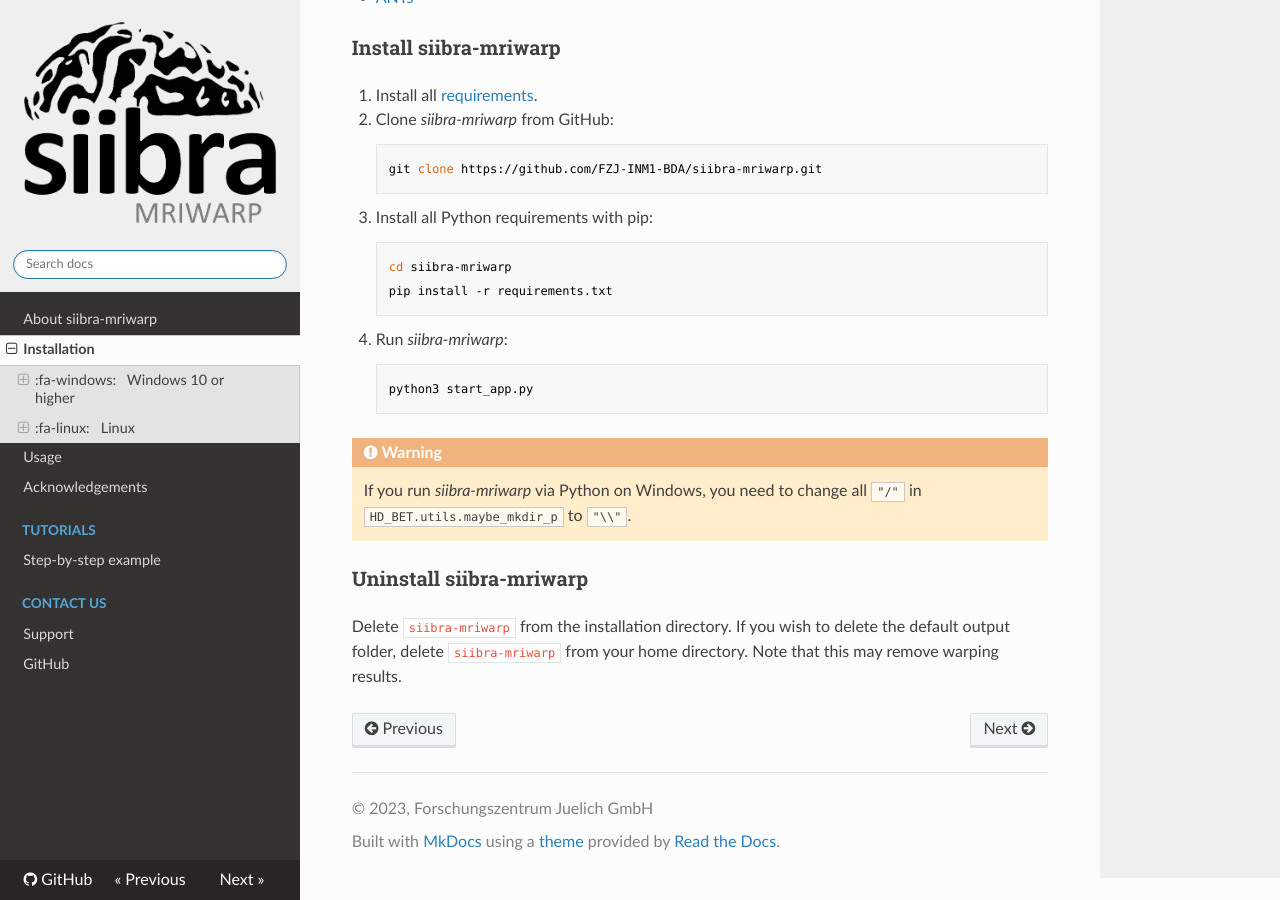
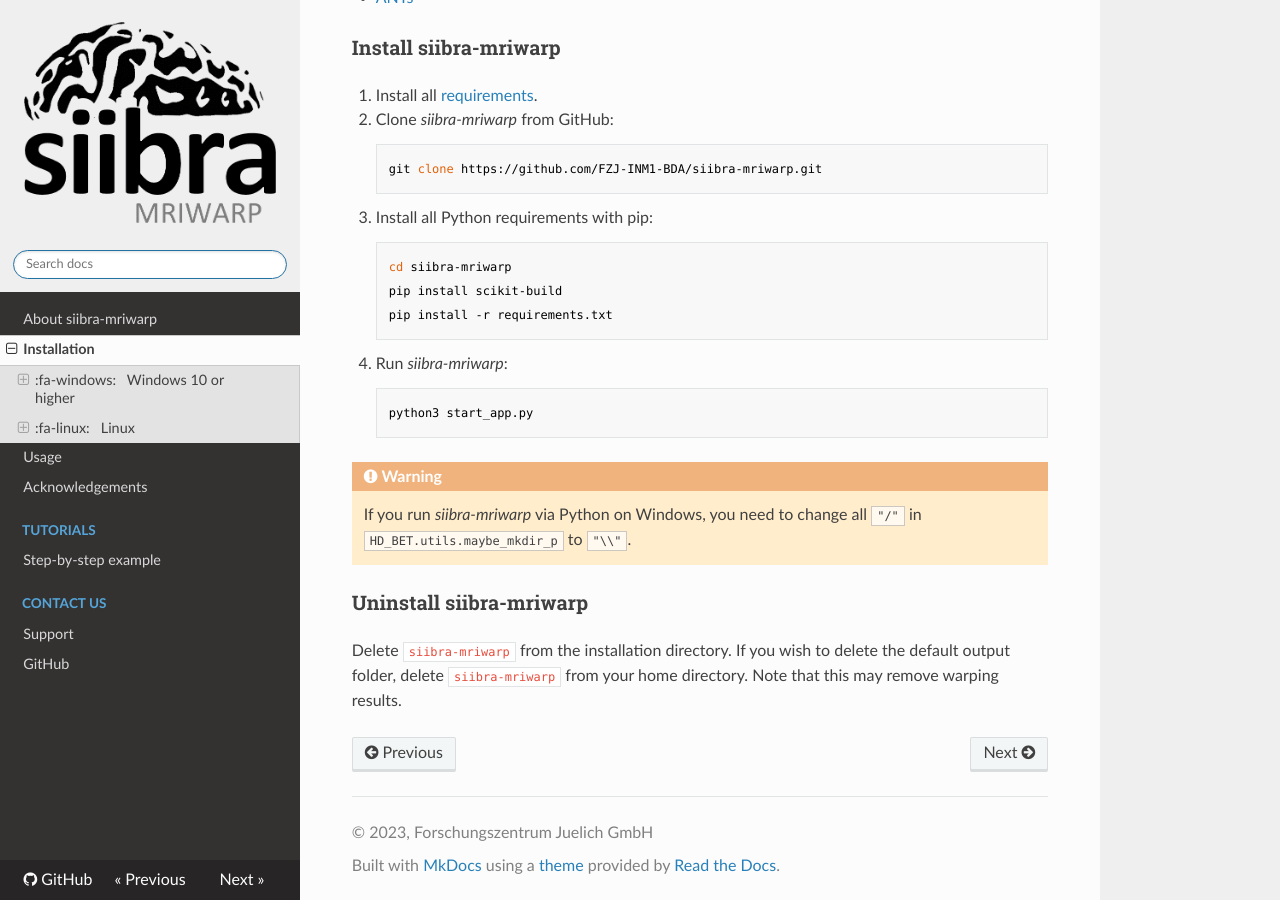
Before and after one commit to FZJ-INM1-BDA/voluba-mriwarp, an MkDocs documentation site: the page built from docs/installation.md, in a window 1280 px wide and 900 px high, scrolled down 876 px. Built offline with MkDocs 1.6.1, drawn with Linux system fonts in a browser that asks for light colours; nearby versions of some CDN libraries.

Commit message:
Fix issue #1

```diff
--- a/docs/installation.md
+++ b/docs/installation.md
@@ -36,6 +36,7 @@ Run `Uninstall` from the installation directory or the `siibra-mriwarp` folder i
 
         :::bash
         cd siibra-mriwarp
+        pip install scikit-build
         pip install -r requirements.txt
 
 4. Run _siibra-mriwarp_:
```
Also changed, not shown: README.md (+1 -0 lines).
